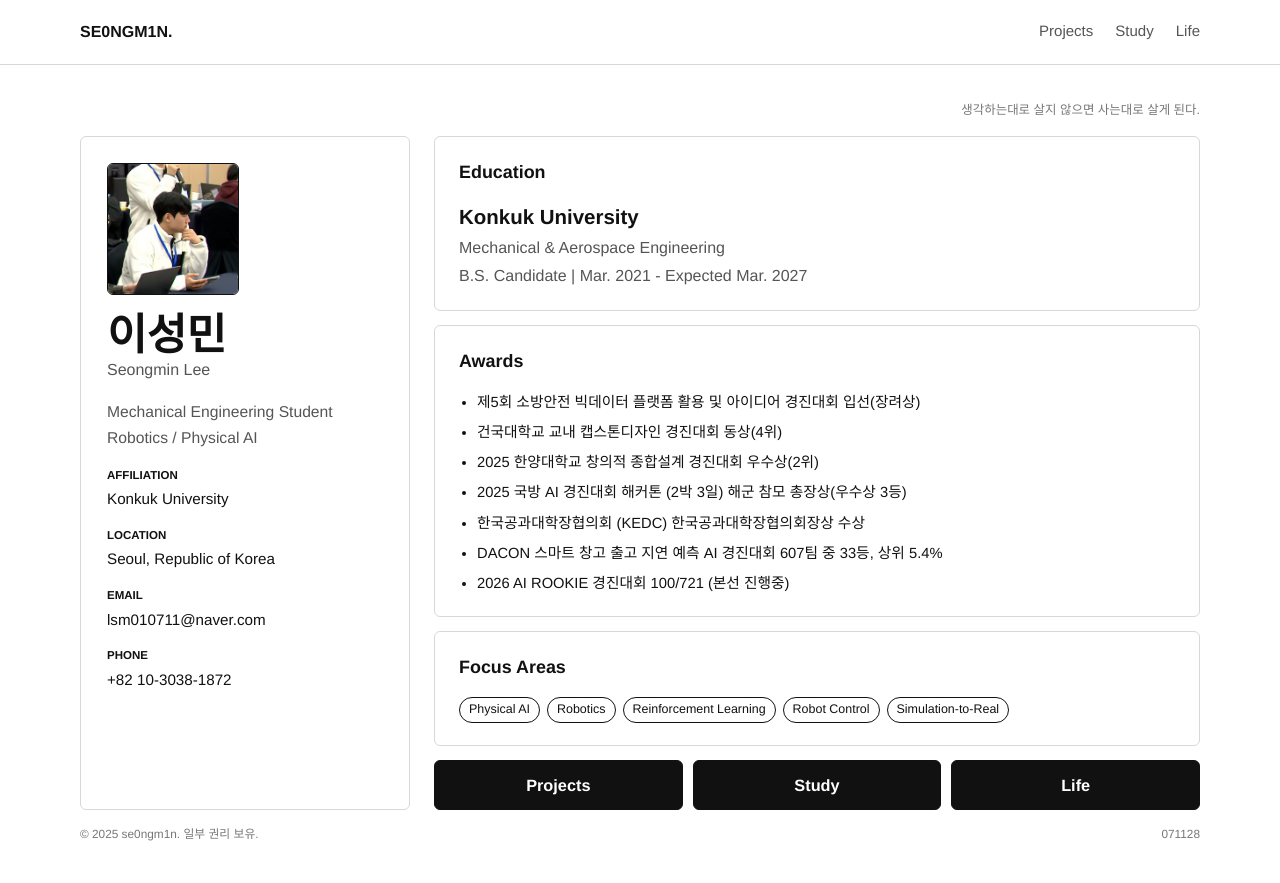
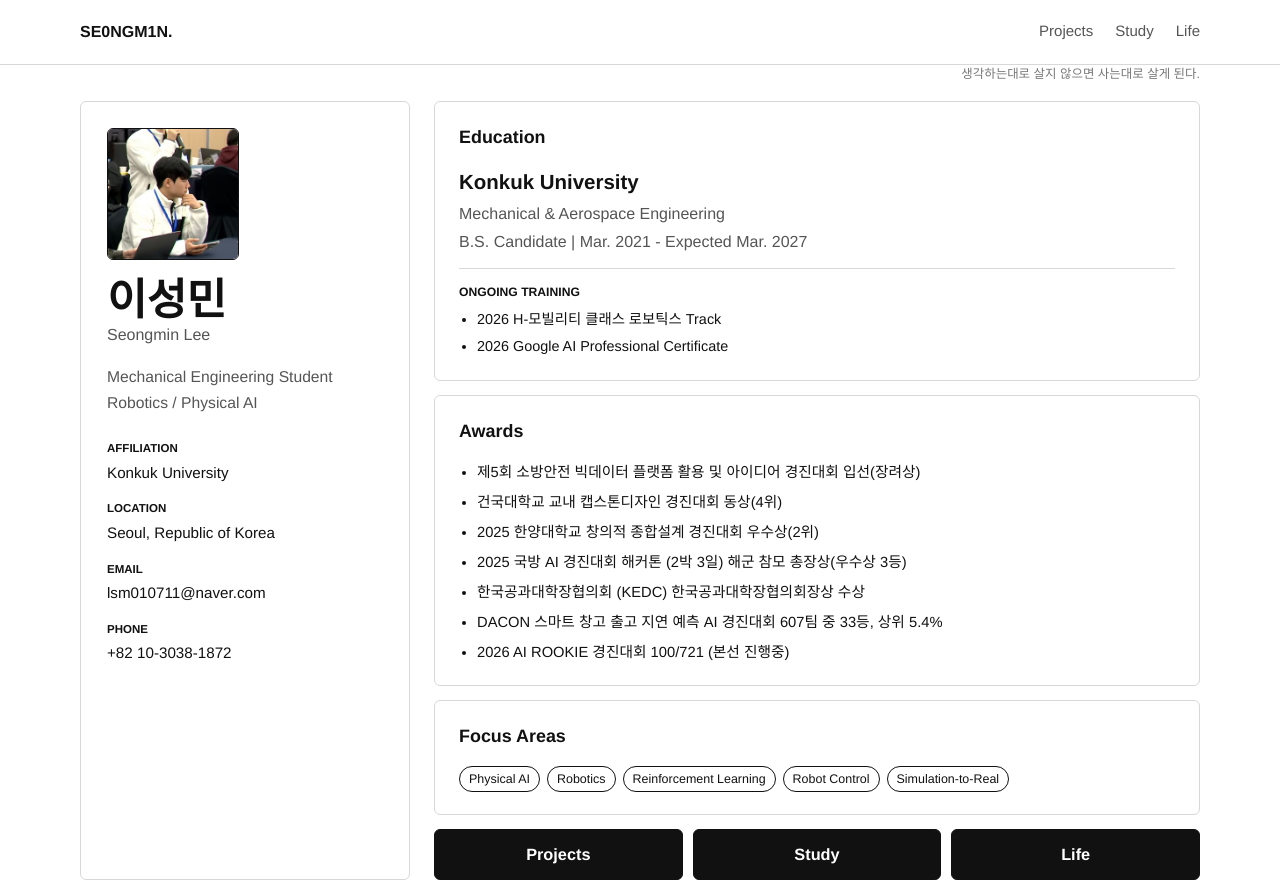
Before and after one commit to se0ngm1n/se0ngm1n.github.io, an Astro site: page / in a window 1280 px wide. Shown: the top 883 px of the page. Built offline with nearby package versions, Linux system fonts and the light colour scheme; Astro itself is replaced by a stand-in of ours.

Commit message:
Add ongoing training to homepage

```diff
--- a/src/data/profile.ts
+++ b/src/data/profile.ts
@@ -24,6 +24,10 @@ export const profile = {
     degree: 'B.S. Candidate',
     period: 'Mar. 2021 - Expected Mar. 2027',
   },
+  training: [
+    '2026 H-모빌리티 클래스 로보틱스 Track',
+    '2026 Google AI Professional Certificate',
+  ],
   awards: [
     '제5회 소방안전 빅데이터 플랫폼 활용 및 아이디어 경진대회 입선(장려상)',
     '건국대학교 교내 캡스톤디자인 경진대회 동상(4위)',
--- a/src/pages/index.astro
+++ b/src/pages/index.astro
@@ -76,6 +76,12 @@ const roleLines = profile.role.split(' · ');
             <span>{profile.education.major}</span>
             <p>{profile.education.degree} | {profile.education.period}</p>
           </div>
+          <div class="training-block">
+            <h3>Ongoing Training</h3>
+            <ul class="training-list">
+              {profile.training.map((item) => <li>{item}</li>)}
+            </ul>
+          </div>
         </section>
 
         <section class="section-card info-section">
@@ -111,15 +117,19 @@ const roleLines = profile.role.split(' · ');
 
 <style>
   .cv-shell {
+    position: relative;
     min-height: calc(100vh - 64px);
     padding: clamp(18px, 3vw, 36px) 0 clamp(28px, 5vw, 58px);
     display: flex;
     flex-direction: column;
     align-items: stretch;
-    gap: 16px;
+    gap: 20px;
   }
 
   .home-quote {
+    position: absolute;
+    top: 0;
+    right: 0;
     color: var(--soft);
     font-size: 0.78rem;
     line-height: 1.5;
@@ -185,6 +195,7 @@ const roleLines = profile.role.split(' · ');
   }
 
   .contact-list {
+    margin-top: 8px;
     display: grid;
     gap: 16px;
   }
@@ -248,6 +259,31 @@ const roleLines = profile.role.split(' · ');
   .education-block span,
   .education-block p {
     color: var(--muted);
+  }
+
+  .training-block {
+    margin-top: 14px;
+    padding-top: 14px;
+    border-top: 1px solid var(--line);
+    display: grid;
+    gap: 8px;
+  }
+
+  .training-block h3 {
+    color: var(--text);
+    font-size: 0.76rem;
+    font-weight: 800;
+    letter-spacing: 0;
+    text-transform: uppercase;
+  }
+
+  .training-list {
+    display: grid;
+    gap: 6px;
+    padding-left: 18px;
+    color: var(--text);
+    font-size: 0.9rem;
+    word-break: keep-all;
   }
 
   .award-list {
@@ -314,6 +350,11 @@ const roleLines = profile.role.split(' · ');
       min-height: auto;
     }
 
+    .home-quote {
+      position: static;
+      margin-bottom: 14px;
+    }
+
     .cv-grid,
     .cv-main,
     .nav-card-grid {
```
